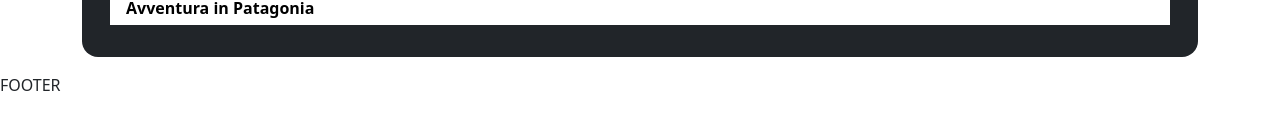
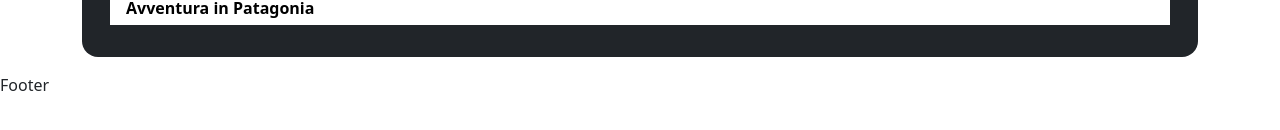
Before and after one commit to massimopallera/goloso-progetto-incredibile, a React (Vite) app: page / in a window 1280 px wide. Shown: the part 524-654 px from the top of the page. Built offline with nearby package versions, Linux system fonts and the light colour scheme.

Commit message:
"add app jsx"

```diff
--- a/src/components/AppFooter.jsx
+++ b/src/components/AppFooter.jsx
@@ -1,7 +1,7 @@
 export default function AppFooter() {
     return (
         <footer>
-            FOOTER
+            Footer
         </footer>
     )
 }
```
